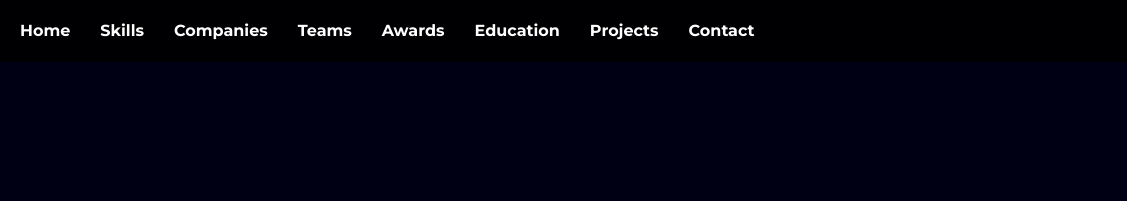
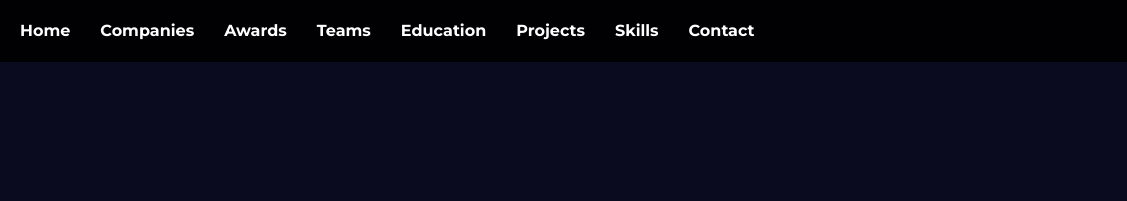
Before and after one commit to ShubhamSakhareGEM/portfolio, a plain HTML site: page index.html in a window 1280 px wide. Shown: the top 201 px of the page, 0-1127 px from the left. Drawn offline with nearby package versions, Linux system fonts and the light colour scheme.

Commit message:
update colors

```diff
--- a/index.html
+++ b/index.html
@@ -12,16 +12,16 @@
     /* CSS Variables */
     :root {
       --primary-color: #fff;
-      --background-color: #000014;
+      --background-color: #0A0B1E;
       --accent-color: #3f73d3;
       --light-background: #f4f4f4;
       --light-text: #333;
       --font-family: 'Montserrat', sans-serif;
-      --box-dark-bg-company: #1a1a1a;
-      --box-dark-bg-team: #1f1f1f;
-      --box-dark-bg-award: #262626;
-      --box-dark-bg-education: #2b2b2b;
-      --box-dark-bg-project: #1a1a1a;
+      --box-dark-bg-company: #1A1C2C;
+      --box-dark-bg-team: #1F2033;
+      --box-dark-bg-award: #262634;
+      --box-dark-bg-education: #2B2E3F;
+      --box-dark-bg-project: #2B2E3F;
     }
     /* Light Theme Overrides */
     body.light-theme {
@@ -315,7 +315,7 @@
     }
 
 .skills-box {
-  background: var(--box-dark-bg-company); /* Uses same dark tone as companies boxes */
+  background: var(--box-dark-bg-project); /* Uses same dark tone as companies boxes */
   padding: 20px;
   border-radius: 10px;
   width: 300px;
@@ -419,7 +419,7 @@ body.light-theme .github-icon {
     .company-box { background: var(--box-dark-bg-company); }
     .team-box { background: var(--box-dark-bg-team); }
     .award-box { background: var(--box-dark-bg-award); }
-    .education-box { background: var(--box-dark-bg-education); }
+    .education-box { background: var(--box-dark-bg-education); width: 500px;}
     .project-box { background: var(--box-dark-bg-project); }
   </style>
 </head>
@@ -431,12 +431,12 @@ body.light-theme .github-icon {
   <nav>
     <ul>
       <li><a href="#hero">Home</a></li>
-      <li><a href="#skills">Skills</a></li>
       <li><a href="#companies">Companies</a></li>
+      <li><a href="#awards">Awards</a></li>
       <li><a href="#teams">Teams</a></li>
-      <li><a href="#awards">Awards</a></li>
       <li><a href="#education">Education</a></li>
       <li><a href="#projects">Projects</a></li>
+      <li><a href="#skills">Skills</a></li>
       <li><a href="#final-contact">Contact</a></li>
     </ul>
     <div class="nav-extra">
@@ -484,7 +484,7 @@ body.light-theme .github-icon {
        <!-- Contact & Resume Buttons -->
        <div class="contact-buttons">
         <a class="contact-btn" href="mailto:shubhamsakharegem@gmail.com">Contact Me</a>
-        <a class="resume-btn" href="https://drive.google.com/your-resume-link" target="_blank">Resume</a>
+        <a class="resume-btn" href="https://drive.google.com/file/d/1z-BqiZAlK0ffnO--KpxJs5VmqC_wM5rS/view?usp=drive_link" target="_blank">Resume</a>
       </div>
   </div>
 
```
